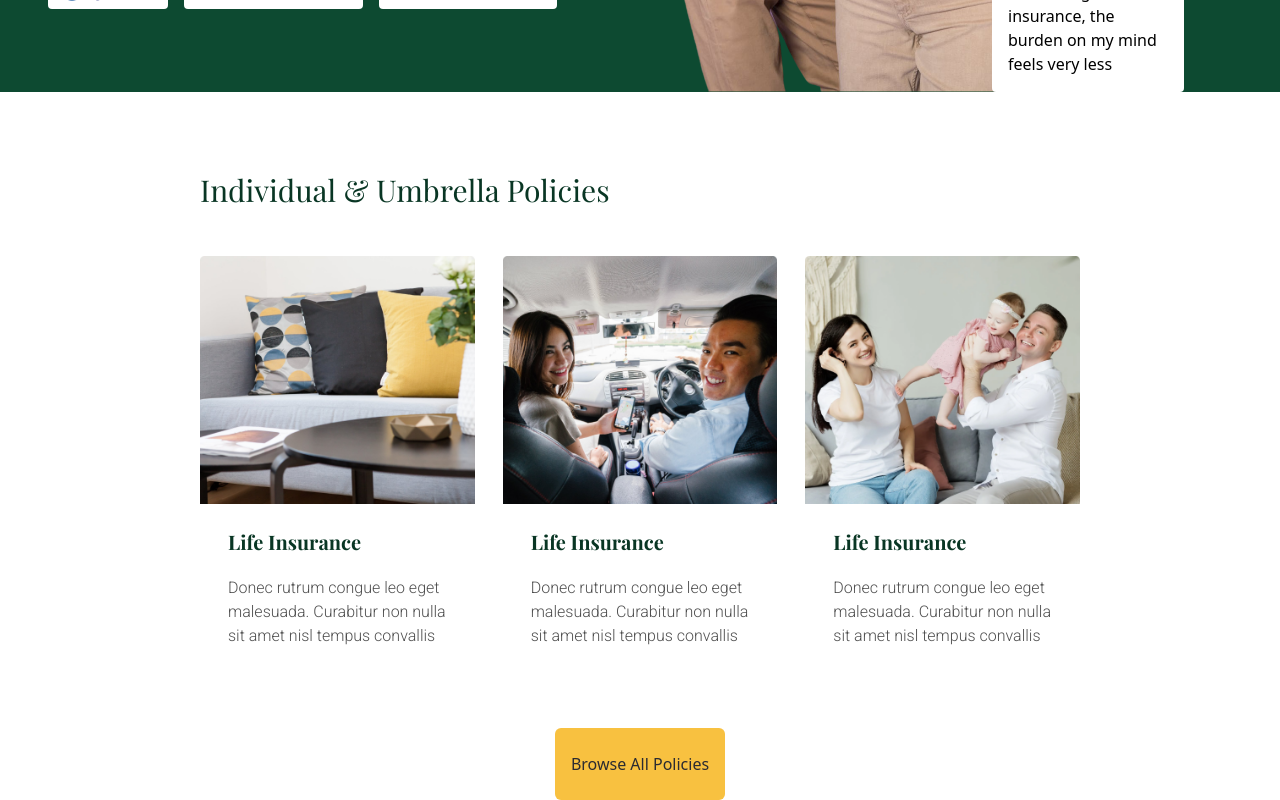
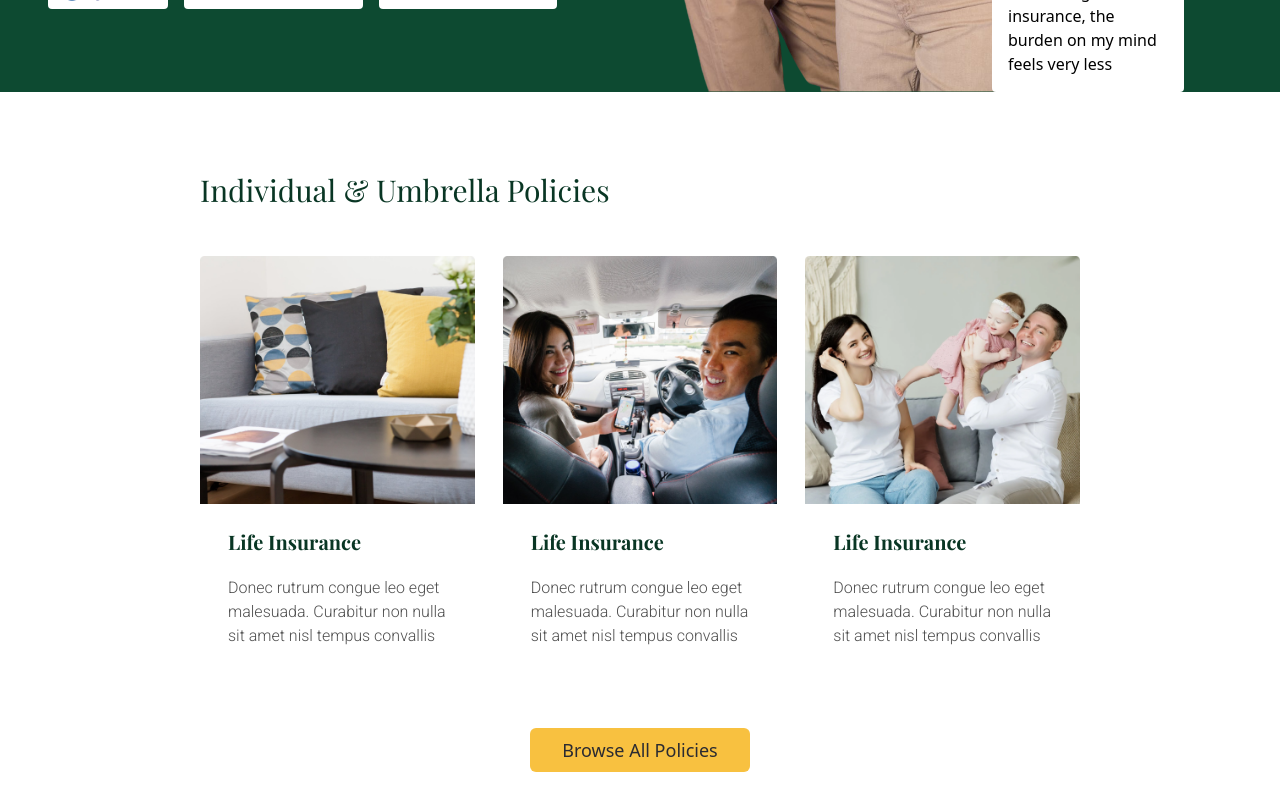
Before and after one commit to DCI-DEV-Team/001-insurance-landingpage, a React (Vite) app: page / in a window 1280 px wide. Shown: the part 708-1508 px from the top of the page. After the commit the page ends 1480 px from the top, so only its background shows below. Built offline with nearby package versions, Linux system fonts and the light colour scheme.

Commit message:
changed button size

```diff
--- a/src/components/Sections/CardSection.jsx
+++ b/src/components/Sections/CardSection.jsx
@@ -23,7 +23,7 @@ export default function CardSection() {
 
         <div className="flex gap-7 justify-between">{cardElements}</div>
         <div className="flex justify-center mt-10">
-          <Button size="xl">Browse All Policies</Button>
+          <Button size="lg">Browse All Policies</Button>
         </div>
       </section>
     </>
```
